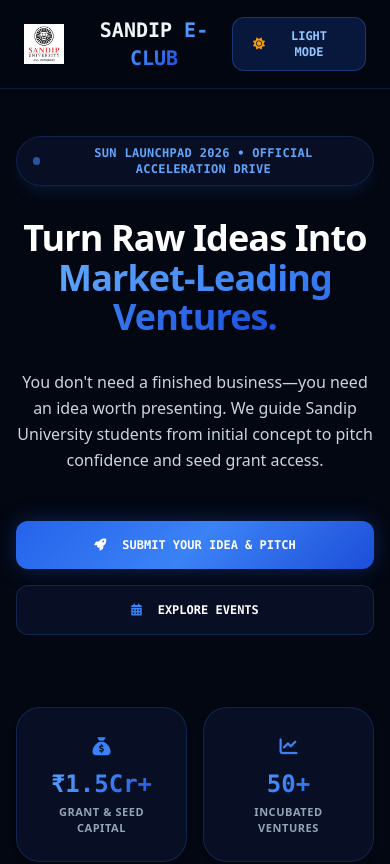
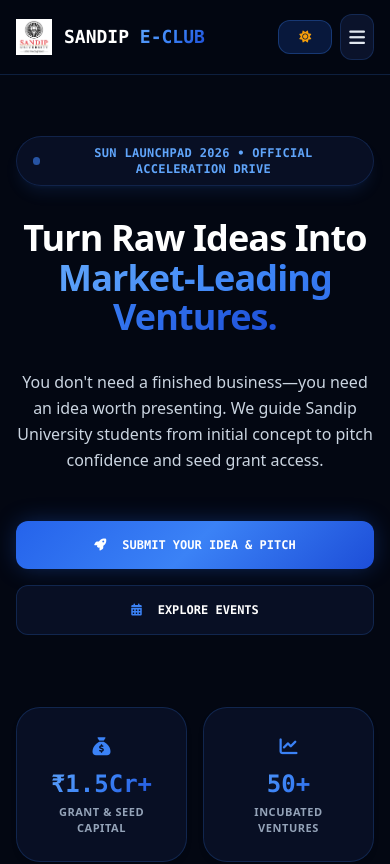
Before and after one commit to mdpraveen6/sandip-club, a React (Vite) app in the folder frontend/: page / in a window 390 px wide. Shown: the top 864 px of the page. Built offline with nearby package versions, Linux system fonts and the light colour scheme.

Commit message:
Fix responsive mobile navigation menu

```diff
--- a/frontend/src/App.jsx
+++ b/frontend/src/App.jsx
@@ -14,6 +14,7 @@
 export default function App() {
   const [activePage, setActivePage] = useState('home');
   const [isDark, setIsDark] = useState(true);
+  const [mobileMenuOpen, setMobileMenuOpen] = useState(false);
   const [modalData, setModalData] = useState({ isOpen: false, title: '', content: null });
 
   useEffect(() => {
@@ -23,6 +24,12 @@
       document.documentElement.classList.remove('dark');
     }
   }, [isDark]);
+
+  const handlePageChange = (page) => {
+    setActivePage(page);
+    setMobileMenuOpen(false); // Close mobile drawer when user picks a page
+    window.scrollTo({ top: 0, behavior: 'smooth' });
+  };
 
   const openRsvpModal = (title, time, venue) => {
     setModalData({
@@ -36,8 +43,8 @@
             <p className="text-xs text-slate-400">{venue}</p>
           </div>
           <form onSubmit={(e) => { e.preventDefault(); alert("RSVP Confirmed!"); setModalData({ isOpen: false }); }} className="space-y-3">
-            <input type="text" required placeholder="Your Full Name" className="w-full bg-slate-50 dark:bg-navy-950 border border-slate-300 dark:border-blue-500/20 rounded-xl p-2.5 text-xs focus:outline-none focus:border-blue-500" />
-            <input type="email" required placeholder="Sandip Email Address" className="w-full bg-slate-50 dark:bg-navy-950 border border-slate-300 dark:border-blue-500/20 rounded-xl p-2.5 text-xs focus:outline-none focus:border-blue-500" />
+            <input type="text" required placeholder="Your Full Name" className="w-full bg-slate-50 dark:bg-navy-950 border border-slate-300 dark:border-blue-500/20 rounded-xl p-2.5 text-xs focus:outline-none focus:border-blue-500 text-slate-900 dark:text-white" />
+            <input type="email" required placeholder="Sandip Email Address" className="w-full bg-slate-50 dark:bg-navy-950 border border-slate-300 dark:border-blue-500/20 rounded-xl p-2.5 text-xs focus:outline-none focus:border-blue-500 text-slate-900 dark:text-white" />
             <Button type="submit" className="w-full py-2.5">Confirm Spot</Button>
           </form>
         </div>
@@ -72,19 +79,26 @@
 
   return (
     <div className="bg-slate-50 dark:bg-navy-950 text-slate-900 dark:text-slate-100 min-h-screen flex flex-col font-sans">
-      <header className="fixed top-0 left-0 right-0 z-50 glass-nav px-6 py-4 flex items-center justify-between">
-        <button onClick={() => setActivePage('home')} className="flex items-center gap-3">
-          <img src={logoImg} alt="Sandip E-Club Logo" className="w-10 h-10 object-contain" />
-          <span className="font-mono font-extrabold text-xl">SANDIP <span className="text-gradient">E-CLUB</span></span>
+
+      {/* ================= FIXED HEADER ================= */}
+      <header className="fixed top-0 left-0 right-0 z-50 glass-nav px-4 sm:px-8 py-3.5 flex items-center justify-between border-b border-slate-200 dark:border-blue-500/20">
+
+        {/* Logo */}
+        <button onClick={() => handlePageChange('home')} className="flex items-center gap-3">
+          <img src={logoImg} alt="Sandip E-Club Logo" className="w-9 h-9 object-contain" />
+          <span className="font-mono font-extrabold text-lg sm:text-xl text-slate-900 dark:text-white">
+            SANDIP <span className="text-gradient">E-CLUB</span>
+          </span>
         </button>
 
+        {/* Desktop Navigation Links */}
         <nav className="hidden lg:flex gap-2">
           {['home', 'events', 'register', 'team'].map((page) => (
             <button
               key={page}
-              onClick={() => setActivePage(page)}
+              onClick={() => handlePageChange(page)}
               className={`px-4 py-2 rounded-xl text-xs font-bold uppercase transition ${
-                activePage === page ? 'bg-gradient-blue text-white' : 'text-slate-400'
+                activePage === page ? 'bg-gradient-blue text-white shadow-md' : 'text-slate-500 dark:text-slate-400 hover:text-blue-500'
               }`}
             >
               {page}
@@ -92,22 +106,58 @@
           ))}
         </nav>
 
-        <Button variant="outline" onClick={() => setIsDark(!isDark)}>
-          <i className={`fa-solid ${isDark ? 'fa-sun text-amber-500' : 'fa-moon text-indigo-400'}`}></i>
-          {isDark ? 'Light' : 'Dark'} Mode
-        </Button>
+        {/* Right Controls (Theme Toggle & Mobile Menu Hamburger) */}
+        <div className="flex items-center gap-2">
+          <Button variant="outline" onClick={() => setIsDark(!isDark)} className="py-2 px-3 text-xs">
+            <i className={`fa-solid ${isDark ? 'fa-sun text-amber-500' : 'fa-moon text-indigo-400'}`}></i>
+            <span className="hidden sm:inline ml-1">{isDark ? 'Light' : 'Dark'}</span>
+          </Button>
+
+          {/* Hamburger Menu Toggle (Mobile Screens Only) */}
+          <button
+            onClick={() => setMobileMenuOpen(!mobileMenuOpen)}
+            className="lg:hidden p-2 rounded-xl bg-slate-100 dark:bg-navy-900 text-slate-700 dark:text-slate-200 border border-slate-200 dark:border-blue-500/20 text-lg focus:outline-none"
+            aria-label="Toggle Mobile Menu"
+          >
+            <i className={`fa-solid ${mobileMenuOpen ? 'fa-xmark' : 'fa-bars'}`}></i>
+          </button>
+        </div>
+
+        {/* Mobile Dropdown Navigation Drawer */}
+        {mobileMenuOpen && (
+          <div className="lg:hidden absolute top-full left-0 right-0 glass-panel border-b border-slate-200 dark:border-blue-500/20 p-4 shadow-2xl flex flex-col gap-2 bg-slate-50/95 dark:bg-navy-950/95 backdrop-blur-xl">
+            {['home', 'events', 'register', 'team'].map((page) => (
+              <button
+                key={page}
+                onClick={() => handlePageChange(page)}
+                className={`w-full text-left px-4 py-3 rounded-xl text-xs font-mono font-bold uppercase transition flex items-center justify-between ${
+                  activePage === page
+                    ? 'bg-gradient-blue text-white shadow-md'
+                    : 'text-slate-700 dark:text-slate-300 hover:bg-slate-100 dark:hover:bg-navy-900'
+                }`}
+              >
+                <span>{page}</span>
+                {activePage === page && <i className="fa-solid fa-chevron-right text-[10px]"></i>}
+              </button>
+            ))}
+          </div>
+        )}
+
       </header>
 
+      {/* ================= MAIN CONTENT ================= */}
       <main className="flex-grow pt-28 pb-16 px-4 sm:px-8 max-w-7xl mx-auto w-full">
-        {activePage === 'home' && <Home navigateTo={setActivePage} openRsvpModal={openRsvpModal} />}
-        {activePage === 'events' && <Events openRsvpModal={openRsvpModal} navigateTo={setActivePage} />}
+        {activePage === 'home' && <Home navigateTo={handlePageChange} />}
+        {activePage === 'events' && <Events openRsvpModal={openRsvpModal} navigateTo={handlePageChange} />}
         {activePage === 'register' && <Register onPassGenerated={openPassModal} />}
         {activePage === 'team' && <Team />}
       </main>
 
+      {/* Modal Container */}
       <Modal isOpen={modalData.isOpen} onClose={() => setModalData({ ...modalData, isOpen: false })} title={modalData.title}>
         {modalData.content}
       </Modal>
+
     </div>
   );
 }
```
